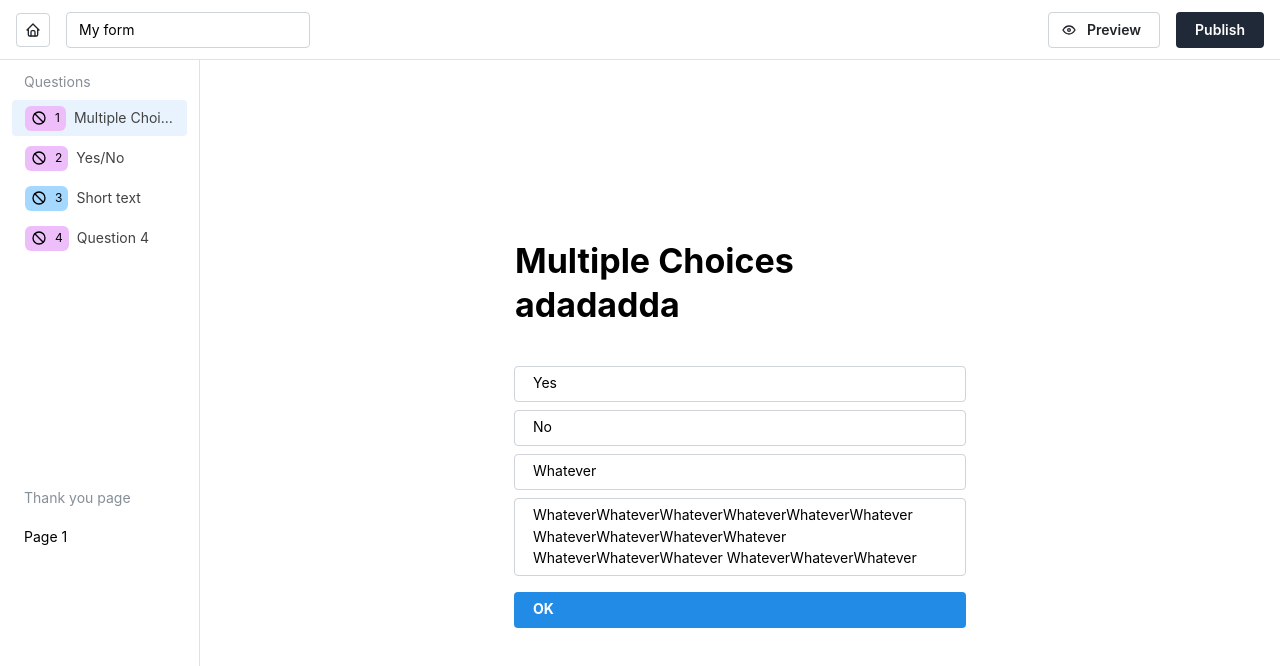
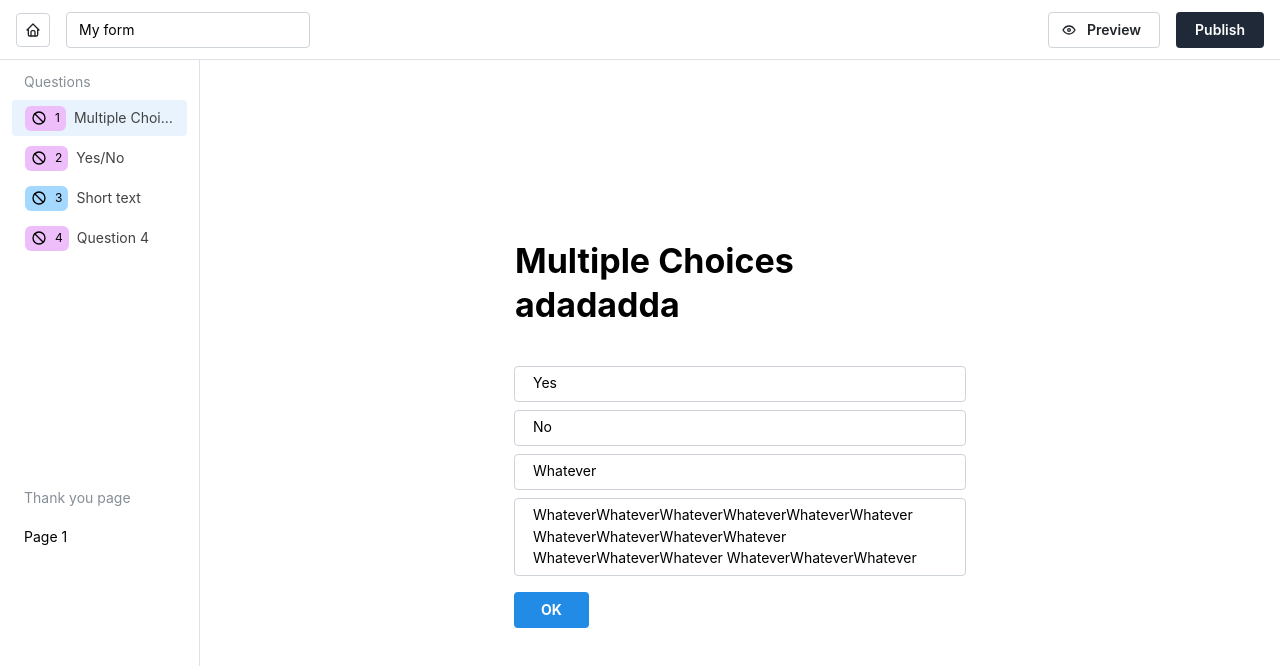
Before and after one commit to ViktorZhurbin/forms--app, a React (Vite) app: page /forms/1/preview in a window 1280 px wide. Both pictures are taken after a click on the button "Exit preview". Shown: the top 666 px of the page. Built offline with nearby package versions, Linux system fonts and the light colour scheme.

Commit message:
added new editable button

```diff
--- a/src/components/EditableButton/EditableButton.module.css
+++ b/src/components/EditableButton/EditableButton.module.css
@@ -1,18 +1,5 @@
-.textInput {
-	padding-inline: calc(1.125rem * var(--mantine-scale));
+.button {
+  &.editable {
+    cursor: default;
+  }
 }
-
-.textInput.filled {
-	color: var(--mantine-color-white);
-	background-color: var(--mantine-primary-color-filled);
-
-	&:hover {
-		background-color: var(--mantine-color-blue-filled-hover);
-	}
-}
-
-.textInput.outline {
-	&:hover {
-		background-color: var(--mantine-color-default-hover);
-	}
-}
--- a/src/components/EditableButton/EditableButton.tsx
+++ b/src/components/EditableButton/EditableButton.tsx
@@ -1,44 +1,35 @@
-import { Textarea } from "@mantine/core";
-import { useState } from "react";
-import type { ChangeEventHandler } from "react";
+import { Button } from "@mantine/core";
 import { clx } from "../../utils/classNames";
+import {
+	EditableElement,
+	type EditableElementProps,
+} from "../EditableElement/EditableElement";
 import styles from "./EditableButton.module.css";
-import { variantsMap } from "./constants";
-import type { EditableButtonProps } from "./types";
+
+interface EditableButtonProps extends EditableElementProps {
+	onClick?: () => void;
+	classNames?: {
+		button?: string;
+	};
+}
 
 export const EditableButton = ({
-	variant = "outline",
-	readOnly,
-	buttonText,
+	value,
+	onClick,
+	isEditable,
 	classNames,
-	onClick,
 }: EditableButtonProps) => {
-	const [value, setValue] = useState(buttonText);
-
-	const handleClickButton = () => {
-		if (readOnly) {
-			onClick?.();
-		}
-	};
-
-	const handleChange: ChangeEventHandler<HTMLTextAreaElement> = (event) => {
-		setValue(event.currentTarget.value);
-	};
-
-	const { inputVariant } = variantsMap[variant];
-
 	return (
-		<Textarea
-			autosize
-			pointer={readOnly}
-			readOnly={readOnly}
-			value={value}
-			variant={inputVariant}
-			classNames={{
-				input: clx(styles.textInput, styles[variant], classNames?.textInput),
-			}}
-			onChange={handleChange}
-			onClick={handleClickButton}
-		/>
+		<Button
+			onClick={onClick}
+			tabIndex={isEditable ? -1 : 0}
+			className={clx(
+				styles.button,
+				isEditable ? styles.editable : null,
+				classNames?.button,
+			)}
+		>
+			<EditableElement value={value} isEditable={isEditable} />
+		</Button>
 	);
 };
--- /dev/null
+++ b/src/components/EditableButtonOld/EditableButtonOld.module.css
@@ -0,0 +1,18 @@
+.textInput {
+	padding-inline: calc(1.125rem * var(--mantine-scale));
+}
+
+.textInput.filled {
+	color: var(--mantine-color-white);
+	background-color: var(--mantine-primary-color-filled);
+
+	&:hover {
+		background-color: var(--mantine-color-blue-filled-hover);
+	}
+}
+
+.textInput.outline {
+	&:hover {
+		background-color: var(--mantine-color-default-hover);
+	}
+}
--- /dev/null
+++ b/src/components/EditableButtonOld/EditableButtonOld.tsx
@@ -0,0 +1,44 @@
+import { Textarea } from "@mantine/core";
+import { useState } from "react";
+import type { ChangeEventHandler } from "react";
+import { clx } from "../../utils/classNames";
+import styles from "./EditableButtonOld.module.css";
+import { variantsMap } from "./constants";
+import type { EditableButtonOldProps } from "./types";
+
+export const EditableButtonOld = ({
+	variant = "outline",
+	readOnly,
+	buttonText,
+	classNames,
+	onClick,
+}: EditableButtonOldProps) => {
+	const [value, setValue] = useState(buttonText);
+
+	const handleClickButton = () => {
+		if (readOnly) {
+			onClick?.();
+		}
+	};
+
+	const handleChange: ChangeEventHandler<HTMLTextAreaElement> = (event) => {
+		setValue(event.currentTarget.value);
+	};
+
+	const { inputVariant } = variantsMap[variant];
+
+	return (
+		<Textarea
+			autosize
+			pointer={readOnly}
+			readOnly={readOnly}
+			value={value}
+			variant={inputVariant}
+			classNames={{
+				input: clx(styles.textInput, styles[variant], classNames?.textInput),
+			}}
+			onChange={handleChange}
+			onClick={handleClickButton}
+		/>
+	);
+};
--- a/src/components/EditableButton/types.ts
+++ b/src/components/EditableButtonOld/types.ts
@@ -1,6 +1,6 @@
 type EditableButtonVariant = "outline" | "filled";
 
-type EditableButtonProps = {
+type EditableButtonOldProps = {
 	readOnly?: boolean;
 	buttonText: string;
 	classNames?: Record<"textInput", string>;
@@ -8,4 +8,4 @@ type EditableButtonProps = {
 	onClick?: () => void;
 };
 
-export type { EditableButtonVariant, EditableButtonProps };
+export type { EditableButtonVariant, EditableButtonOldProps };
--- /dev/null
+++ b/src/components/EditableElement/EditableElement.module.css
@@ -0,0 +1,5 @@
+.editable {
+  padding: 4px 8px;
+  outline: none;
+  cursor: text;
+}
--- /dev/null
+++ b/src/components/EditableElement/EditableElement.tsx
@@ -0,0 +1,25 @@
+import styles from "./EditableElement.module.css";
+
+export type EditableElementProps = {
+	isEditable: boolean;
+	value: string;
+};
+
+export const EditableElement = ({
+	value,
+	isEditable,
+}: EditableElementProps) => {
+	return isEditable ? (
+		<div
+			contentEditable
+			suppressContentEditableWarning
+			tabIndex={0}
+			role="textbox"
+			className={styles.editable}
+		>
+			{value}
+		</div>
+	) : (
+		<div>{value}</div>
+	);
+};
--- a/src/components/MultipleChoice/MultipleChoice.tsx
+++ b/src/components/MultipleChoice/MultipleChoice.tsx
@@ -1,5 +1,5 @@
 import type { MultipleChoiceType, YesNoType } from "../../constants/questions";
-import { EditableButton } from "../EditableButton/EditableButton";
+import { EditableButtonOld } from "../EditableButtonOld/EditableButtonOld";
 import styles from "./MultipleChoice.module.css";
 
 type MultipleChoiceProps = {
@@ -11,7 +11,7 @@ export const MultipleChoice = ({ question, readOnly }: MultipleChoiceProps) => {
 	return (
 		<div className={styles.wrapper}>
 			{question.options.map((option) => (
-				<EditableButton
+				<EditableButtonOld
 					key={option}
 					readOnly={readOnly}
 					variant="outline"
--- a/src/components/Question/Question.module.css
+++ b/src/components/Question/Question.module.css
@@ -18,4 +18,5 @@
 
 .submitButton {
   font-weight: bold;
+  width: max-content;
 }
--- a/src/components/Question/Question.tsx
+++ b/src/components/Question/Question.tsx
@@ -65,13 +65,12 @@ export const Question = ({
 					</Stack>
 
 					<EditableButton
-						variant="filled"
-						readOnly={readOnly}
-						buttonText={buttonText}
+						onClick={onSubmit}
+						value={buttonText}
+						isEditable={!readOnly}
 						classNames={{
-							textInput: styles.submitButton,
+							button: styles.submitButton,
 						}}
-						onClick={onSubmit}
 					/>
 				</div>
 			</div>
```
Also changed, not shown: src/components/EditableButtonOld/constants.ts (renamed from src/components/EditableButton/constants.ts).
